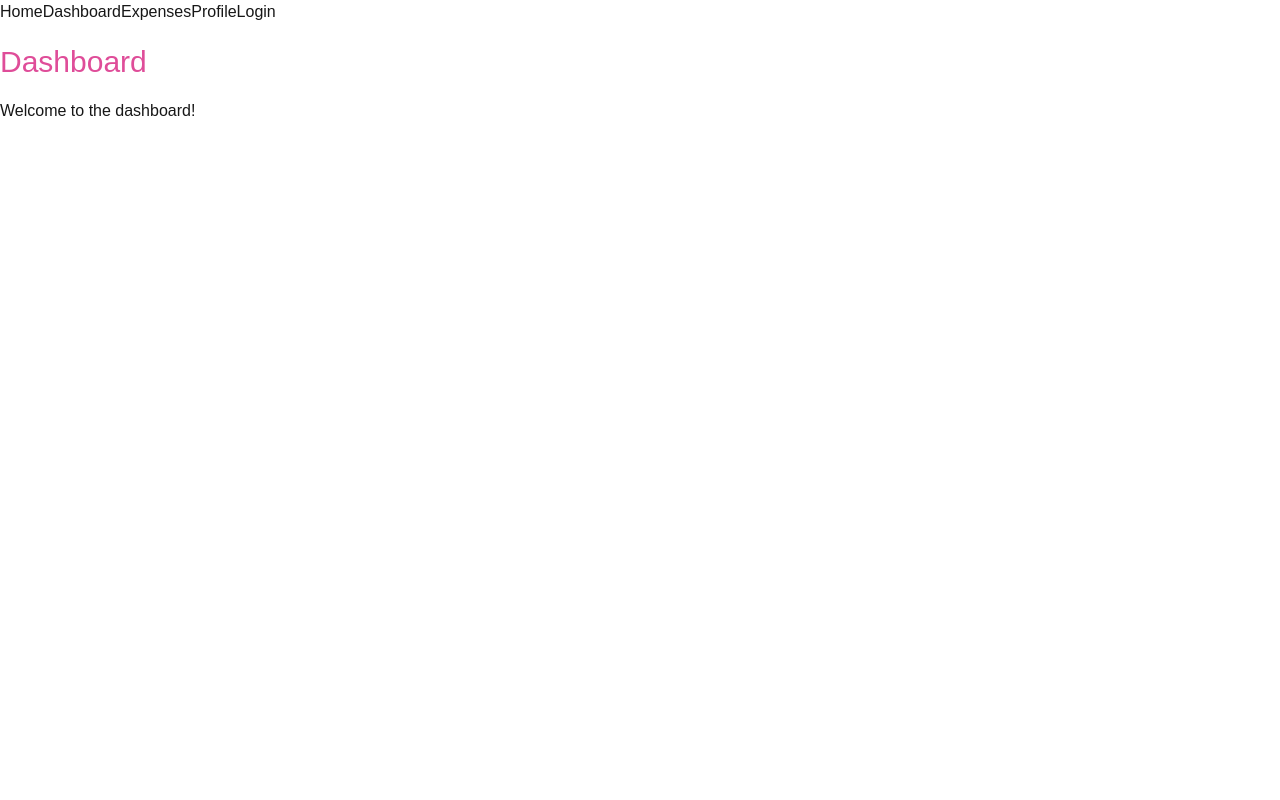
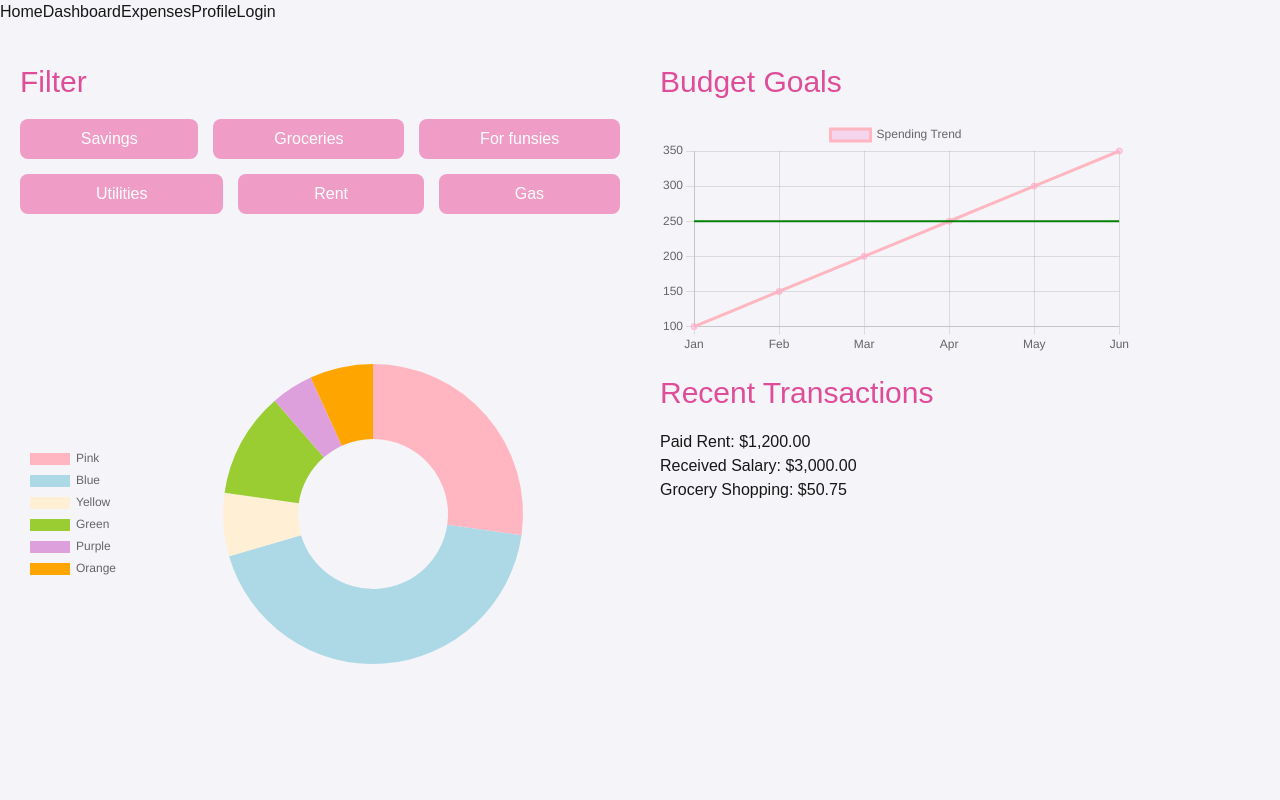
Before and after one commit to kacieyee/CSFinalProject, a Next.js app in the folder code/: page /dashboard in a window 1280 px wide. Shown: the top 800 px of the page. Built offline with nearby package versions, Linux system fonts and the light colour scheme.

Commit message:
dummy dashboard page

```diff
--- /dev/null
+++ b/code/src/app/dashboard/dashboard.css
@@ -0,0 +1,67 @@
+/* General body styles */
+body {
+    font-family: 'Arial', sans-serif;
+    margin: 0;
+    padding: 0;
+    background-color: #f4f4f9;
+  }
+
+  .row {
+    /* border-color: red;
+    border-width: 5px; */
+    width: 100%;
+  }
+
+  .column {
+    width: 100%;
+    float: left;
+  }
+
+  .left {
+    width: 50%;
+    /* background-color: white;
+    border-radius: 8px;
+    box-shadow: 0 2px 4px rgba(0, 0, 0, 0.1); */
+    padding: 20px;
+    /* float: left; */
+/*
+    border-color: red;
+    border-width: 5px; */
+  }
+
+  .right {
+    width: 40%;
+    /* background-color: white;
+    border-radius: 8px;
+    box-shadow: 0 2px 4px rgba(0, 0, 0, 0.1);*/
+    padding: 20px;
+    float: left;
+  }
+
+  .button-container {
+    display: flex;
+    flex-direction: column;
+    gap: 15px; /* btw rows */
+  }
+
+  .filter, .filter2 {
+    display: flex;
+    flex-direction: row;
+    gap: 15px;
+    /* justify-content: space-evenly; */
+}
+
+  .button {
+    flex-grow: 1;
+    background-color: #ef9cc7;
+    color: white;
+    padding: 0.5rem 1.5rem;
+    border-radius: 0.5rem;
+    transition: background-color 0.3s;
+}
+
+  @media screen and (max-width: 600px) {
+    .column {
+      width: 100%;
+    }
+  }
--- a/code/src/app/dashboard/page.tsx
+++ b/code/src/app/dashboard/page.tsx
@@ -1,8 +1,131 @@
+'use client';
+import './dashboard.css';
+import { Chart as ChartJS, LineElement, PointElement, LinearScale, Title, Tooltip, Legend, CategoryScale, ArcElement } from 'chart.js';
+import { Line } from 'react-chartjs-2';
+import { Doughnut } from 'react-chartjs-2';
+import annotationPlugin from 'chartjs-plugin-annotation';
+ChartJS.register(LineElement, PointElement, LinearScale, CategoryScale, Title, Tooltip, Legend, annotationPlugin, ArcElement);
+
+
+export const data = {
+  labels: ['Pink', 'Blue', 'Yellow', 'Green', 'Purple', 'Orange'],
+  datasets: [
+    {
+      label: 'Amount Spent',
+      data: [12, 19, 3, 5, 2, 3],
+      backgroundColor: [
+        'lightpink',
+        'lightblue',
+        'papayawhip',
+        'yellowgreen',
+        'plum',
+        'orange',
+      ],
+      radius: 150,
+      borderWidth: 0,
+    },
+  ],
+};
+
+export const options = {
+  plugins: {
+    legend: {
+      position: 'left' as const,
+    },
+    layout: {
+      autoPadding: false,
+      padding: 0, //don't think this is even working
+    },
+  },
+};
+
+export const lineChartData = {
+  labels: ['Jan', 'Feb', 'Mar', 'Apr', 'May', 'Jun'],
+  datasets: [
+    {
+      label: 'Spending Trend',
+      data: [100, 150, 200, 250, 300, 350],
+      borderColor: 'lightpink',
+      backgroundColor: 'rgba(246, 172, 220, 0.44)',
+      tension: 0.4, // curve smoothness
+    },
+  ],
+};
+
+const lineChartOptions = {
+  responsive: true,
+  plugins: {
+    legend: { display: true },
+    annotation: {
+      annotations: {
+        refLine: {
+          type: 'line' as const,
+          yMin: 250, // budget reference value (horizontal line)
+          yMax: 250,
+          borderColor: 'green',
+          borderWidth: 2,
+          label: {
+            content: 'Set Budget',
+            enabled: true,
+            position: 'end' as const,
+            backgroundColor: 'green',
+            color: 'white',
+            padding: 4,
+          },
+        },
+      },
+    },
+  },
+};
+
+
 export default function Dashboard() {
     return (
-      <div className="flex flex-col h-screen p-6">
-        <h1 className="text-4xl font-bold">Dashboard</h1>
-        <p className="mt-4 text-lg">Welcome to the dashboard!</p>
+
+      <div className="row">
+        <div className="column left">
+          <h1>Filter</h1>
+
+          <div className="button-container">
+
+          {/* First Row */}
+            <div className="filter">
+              <button className="button">Savings</button>
+              <button className="button">Groceries</button>
+              <button className="button">For funsies</button>
+            </div>
+
+          {/* Second Row */}
+            <div className="filter2">
+              <button className="button">Utilities</button>
+              <button className="button">Rent</button>
+              <button className="button">Gas</button>
+            </div>
+
+          </div>
+
+          <Doughnut data={data} options={options} />
+
+          <h1>Looks like you are on track to hitting your savings goal! Keep it up girlie!</h1>
+
+        </div>
+
+        <div className="column right">
+
+        {/* line chart for goals */}
+        <h1>Budget Goals</h1>
+        <div className="line-chart-container">
+          <Line data={lineChartData} options={lineChartOptions} />
+        </div>
+
+          <h1>Recent Transactions</h1>
+          <ul>
+            <li>Paid Rent: $1,200.00</li>
+            <li>Received Salary: $3,000.00</li>
+            <li>Grocery Shopping: $50.75</li>
+          </ul>
+        </div>
+
       </div>
     );
   }
```
Also changed, not shown: code/package.json (+9 -2 lines), 1 other file (tests, documents, lock files or other folders).
